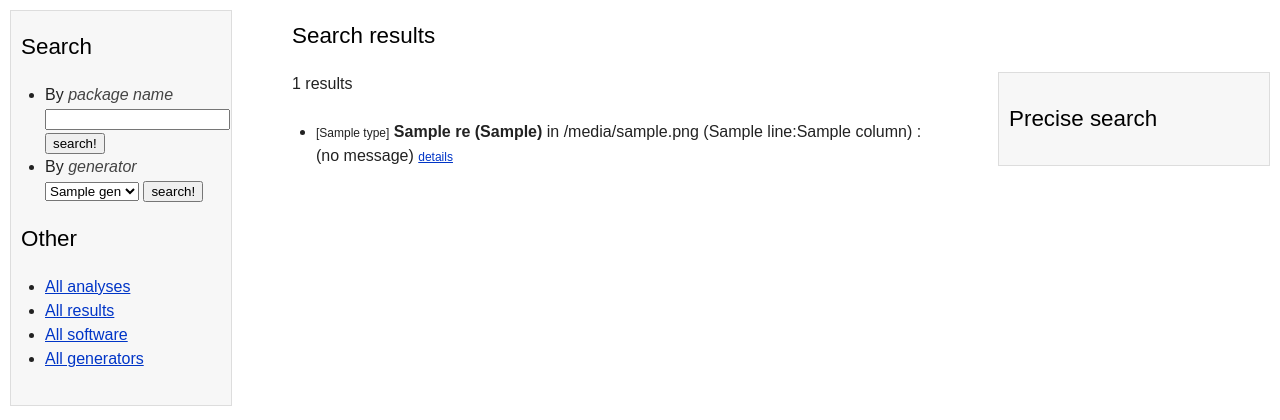
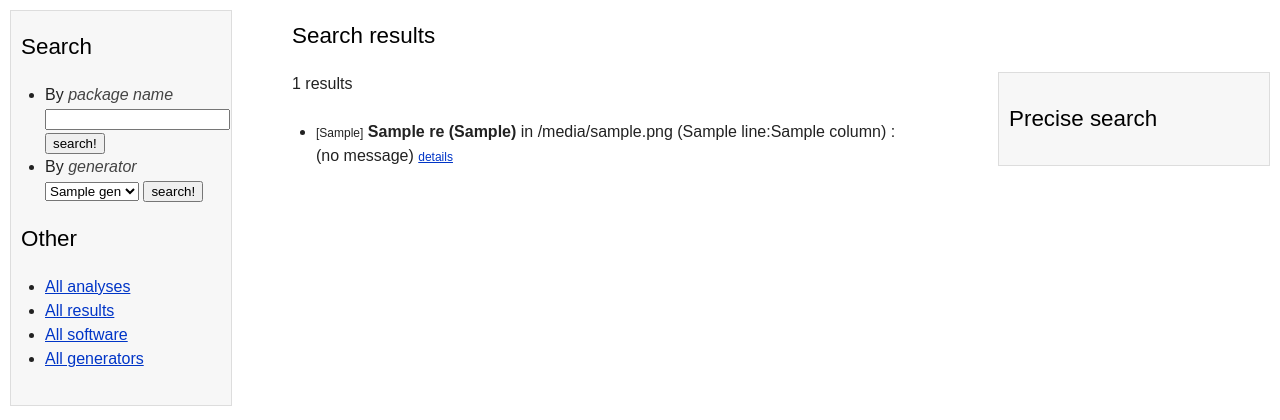
Before and after one commit to Debian/firewoes, a Flask app: template web/flask/app/firewose/templates/search.html in a window 1280 px wide. Shown: the part 82-502 px from the top of the page. Run offline with Flask 2, Linux system fonts and the light colour scheme; the template is opened without the code that fills it: most values are stand-ins (such as "Sample title", 1, 10 or a date in 2020).

Commit message:
add: result type (issue/failure/info) in drill down menu

```diff
--- a/web/flask/app/firewose/models.py
+++ b/web/flask/app/firewose/models.py
@@ -182,6 +182,8 @@ class Result_app(FHGeneric):
         keys = filter_.keys()
         menu = []
 
+        menu.append(get_menu_item("result.type"))
+
         menu.append(get_menu_item("sut.name", cool_name="Package name"))
 
         if "sut.name" in keys:
@@ -287,7 +289,7 @@ class Result_app(FHGeneric):
             """ returns a request for a result (issue/failure/info) """
             return (session.query(
                     class_.id,
-                    Result.type,
+                    Result.type.label("result.type"),
                     File.givenpath.label("location.file"),
                     Function.name.label("location.function"),
                     Message.text.label("message.text"),
--- a/web/flask/app/firewose/templates/search.html
+++ b/web/flask/app/firewose/templates/search.html
@@ -66,7 +66,7 @@
   <ul>
   {% for res in results %}
   <li>
-    <small><span class="color-{{ res.type }}">[{{ res.type }}]</span></small>
+    <small><span class="color-{{ res["result.type"] }}">[{{ res["result.type"] }}]</span></small>
     <strong>{{ res["sut.name"] }} ({{ res["sut.version"] }})</strong> in
     {{ res["location.file"] }}
     {% if res.Range %}
```
